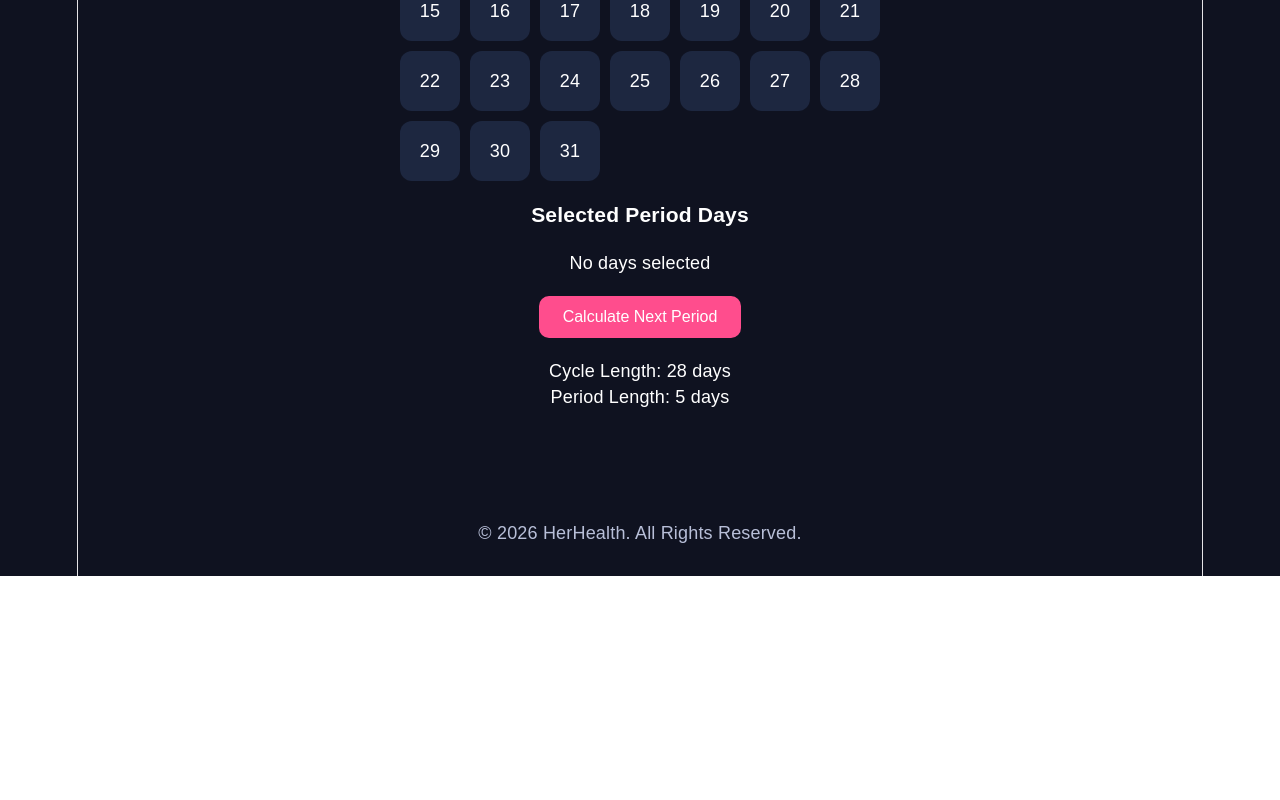
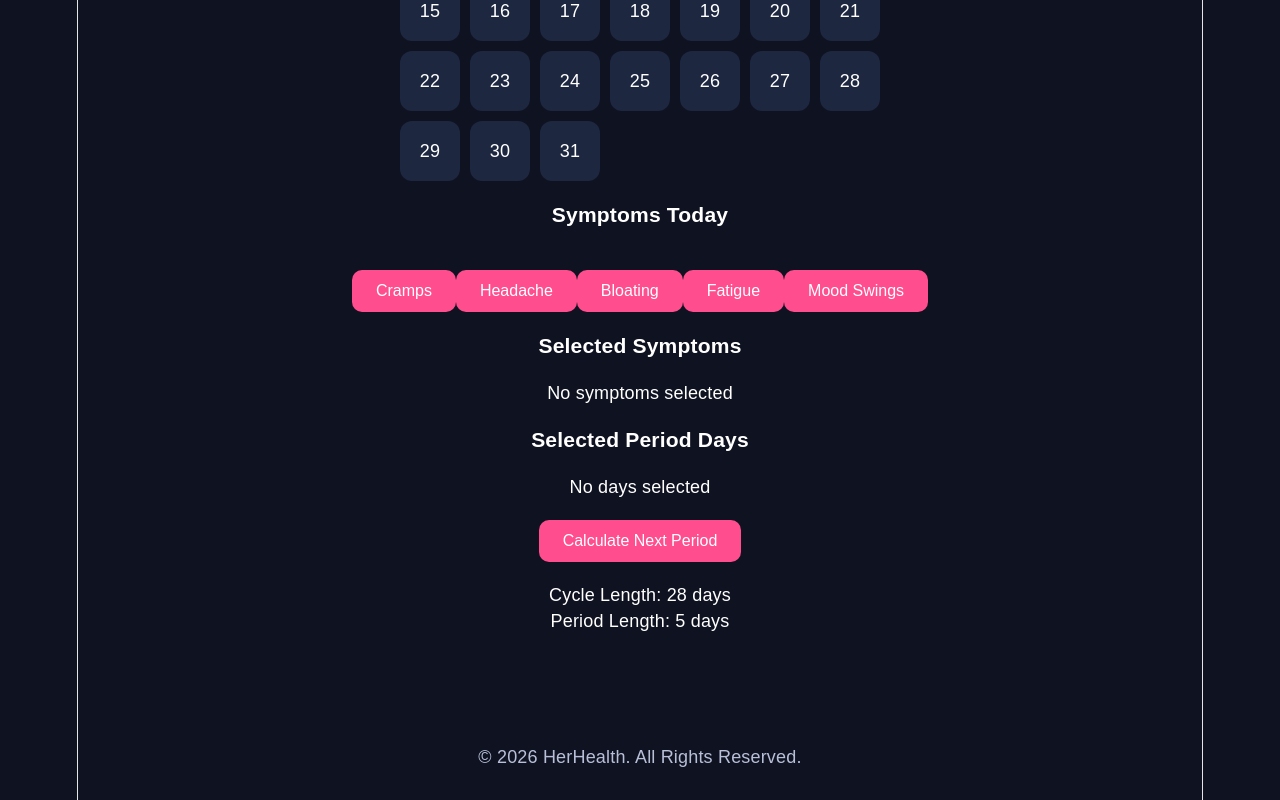
Before and after one commit to ishrasjain/herhealth-tracker, a React (Vite) app in the folder herhealth-tracker/: page / in a window 1280 px wide. Shown: the part 1846-2646 px from the top of the page. Before the commit the page ends 2422 px from the top, so only its background shows below. Built offline with nearby package versions, Linux system fonts and the light colour scheme.

Commit message:
Added symptoms tracker and cycle settings

```diff
--- a/herhealth-tracker/src/pages/PeriodTracker.jsx
+++ b/herhealth-tracker/src/pages/PeriodTracker.jsx
@@ -7,31 +7,67 @@ function PeriodTracker() {
   const [cycleLength, setCycleLength] = useState(28);
   const [periodLength, setPeriodLength] = useState(5);
 
+  const [symptoms, setSymptoms] = useState([]);
+
   const days = Array.from({ length: 31 }, (_, i) => i + 1);
+
+  const symptomOptions = [
+    "Cramps",
+    "Headache",
+    "Bloating",
+    "Fatigue",
+    "Mood Swings",
+  ];
 
   const handleDayClick = (day) => {
     if (selectedDays.includes(day)) {
-      setSelectedDays(selectedDays.filter((d) => d !== day));
+      setSelectedDays(
+        selectedDays.filter((d) => d !== day)
+      );
     } else {
-      setSelectedDays([...selectedDays, day]);
+      setSelectedDays([
+        ...selectedDays,
+        day,
+      ]);
+    }
+  };
+
+  const toggleSymptom = (symptom) => {
+    if (symptoms.includes(symptom)) {
+      setSymptoms(
+        symptoms.filter((s) => s !== symptom)
+      );
+    } else {
+      setSymptoms([
+        ...symptoms,
+        symptom,
+      ]);
     }
   };
 
   const calculateNextPeriod = () => {
     if (selectedDays.length === 0) {
-      alert("Please select at least one period day");
+      alert(
+        "Please select at least one period day"
+      );
       return;
     }
 
     const firstDay = Math.min(...selectedDays);
 
-    const currentDate = new Date(2026, 6, firstDay);
+    const currentDate = new Date(
+      2026,
+      6,
+      firstDay
+    );
 
     currentDate.setDate(
       currentDate.getDate() + cycleLength
     );
 
-    setNextPeriod(currentDate.toDateString());
+    setNextPeriod(
+      currentDate.toDateString()
+    );
   };
 
   return (
@@ -45,7 +81,9 @@ function PeriodTracker() {
           type="number"
           value={cycleLength}
           onChange={(e) =>
-            setCycleLength(Number(e.target.value))
+            setCycleLength(
+              Number(e.target.value)
+            )
           }
           placeholder="Cycle Length"
         />
@@ -54,7 +92,9 @@ function PeriodTracker() {
           type="number"
           value={periodLength}
           onChange={(e) =>
-            setPeriodLength(Number(e.target.value))
+            setPeriodLength(
+              Number(e.target.value)
+            )
           }
           placeholder="Period Length"
         />
@@ -71,12 +111,44 @@ function PeriodTracker() {
                 ? "selected"
                 : ""
             }`}
-            onClick={() => handleDayClick(day)}
+            onClick={() =>
+              handleDayClick(day)
+            }
           >
             {day}
           </div>
         ))}
       </div>
+
+      <h3>Symptoms Today</h3>
+
+      <div className="symptoms">
+        {symptomOptions.map(
+          (symptom) => (
+            <button
+              key={symptom}
+              className={
+                symptoms.includes(symptom)
+                  ? "symptom selected-symptom"
+                  : "symptom"
+              }
+              onClick={() =>
+                toggleSymptom(symptom)
+              }
+            >
+              {symptom}
+            </button>
+          )
+        )}
+      </div>
+
+      <h3>Selected Symptoms</h3>
+
+      <p>
+        {symptoms.length > 0
+          ? symptoms.join(", ")
+          : "No symptoms selected"}
+      </p>
 
       <h3>Selected Period Days</h3>
 
@@ -86,7 +158,9 @@ function PeriodTracker() {
           : "No days selected"}
       </p>
 
-      <button onClick={calculateNextPeriod}>
+      <button
+        onClick={calculateNextPeriod}
+      >
         Calculate Next Period
       </button>
 
```
